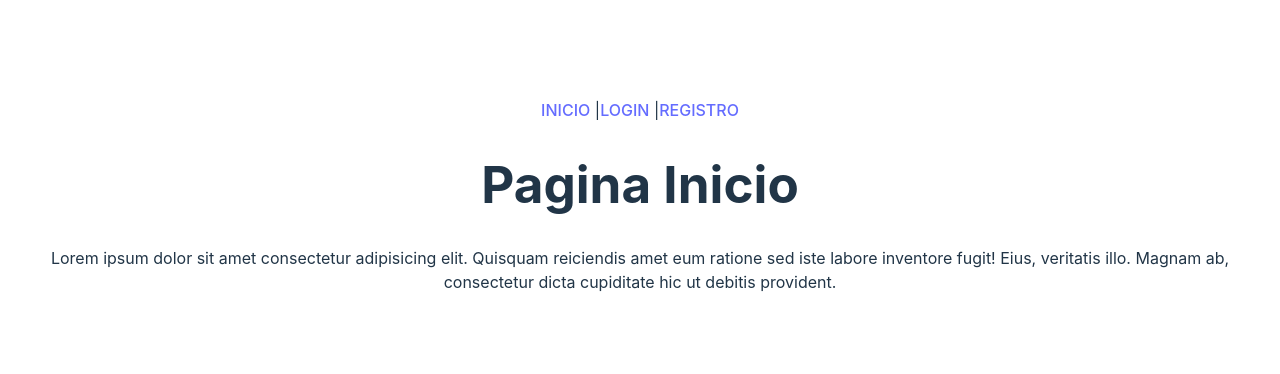
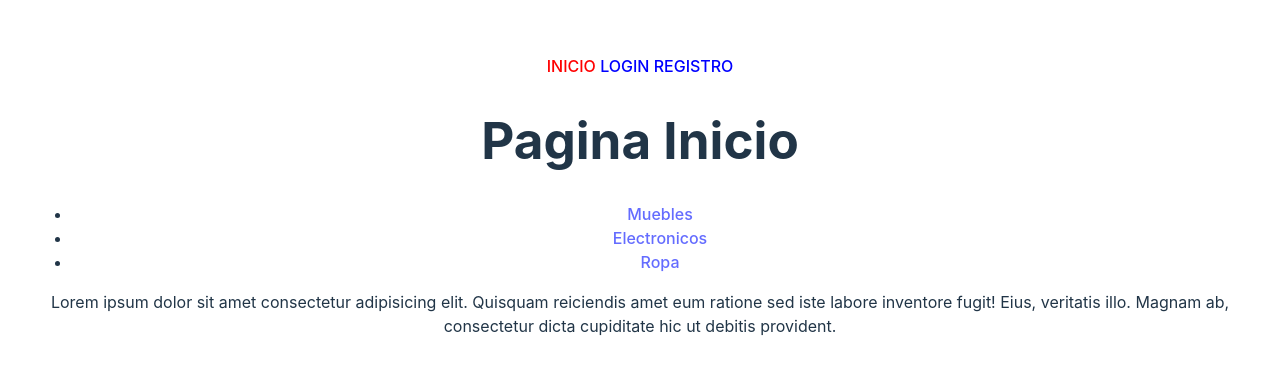
Before and after one commit to cchura94/frontend_proyecto_react_laravel, a React (Vite) app: page / in a window 1280 px wide. Shown: the part 196-570 px from the top of the page. Built offline with nearby package versions, Linux system fonts and the light colour scheme.

Commit message:
react route dinamic

```diff
--- a/src/App.jsx
+++ b/src/App.jsx
@@ -6,6 +6,7 @@ import Inicio from './views/Inicio'
 import Login from './views/Login'
 import Registro from './views/Registro'
 import Navbar from './components/Navbar'
+import InicioCategoria from './views/InicioCategoria'
 
 function App() {
   // const [count, setCount] = useState(0)
@@ -18,6 +19,8 @@ function App() {
         <Route path='/' element={<Inicio />}></Route>
         <Route path="/login" element={<Login />}></Route>
         <Route path='/registro' element={<Registro />}></Route>
+
+        <Route path='/categoria/:slug' element={<InicioCategoria />}></Route>
       </Routes>
     </>
   )
--- a/src/components/Navbar.jsx
+++ b/src/components/Navbar.jsx
@@ -1,13 +1,18 @@
-import { Link } from "react-router-dom"
+import { Link, NavLink } from "react-router-dom"
 
 const NavBar = () => {
     return (
         <>
-            <Link to="/">INICIO</Link> |
-            <Link to="/login">LOGIN</Link> |
-            <Link to="/registro">REGISTRO</Link>
+            {routes.map(route => (
+                <NavLink to={route.to} style={({isActive}) => ({color: isActive?'red':'blue'})}>{route.text}</NavLink>
+            ))}
         </>
     )
 }
 
+const routes = []
+routes.push({ to: '/', text: 'INICIO ' })
+routes.push({ to: '/login', text: 'LOGIN ' })
+routes.push({ to: '/registro', text: 'REGISTRO ' })
+
 export default NavBar
--- a/src/views/Inicio.jsx
+++ b/src/views/Inicio.jsx
@@ -1,12 +1,30 @@
+import { Link } from "react-router-dom";
+
 const Inicio = () => {
 
     return (
         <>
             <h1>Pagina Inicio</h1>
+
+            <ul>
+                {categorias.map(categoria => (
+                    <li>
+                        <Link to={`categoria/${categoria.slug}`}>{categoria.nombre}</Link>
+                    </li>
+                ))}
+            </ul>
+
+
             <p>Lorem ipsum dolor sit amet consectetur adipisicing elit. Quisquam reiciendis amet eum ratione sed iste labore inventore fugit! Eius, veritatis illo. Magnam ab, consectetur dicta cupiditate hic ut debitis provident.</p>
         </>
     )
 
 }
 
+const categorias = [
+    { nombre: 'Muebles', slug: 'muebles', detalle: "Muebles para oficinas"},
+    { nombre: 'Electronicos', slug: 'electronicos', detalle: "Todo para PCs"},
+    { nombre: 'Ropa', slug: 'ropa', detalle: "Ropa para damas"}
+]
+
 export default Inicio;
--- /dev/null
+++ b/src/views/InicioCategoria.jsx
@@ -0,0 +1,18 @@
+import { useNavigate, useParams } from "react-router-dom";
+
+const InicioCategoria = () => {
+
+    const {slug} = useParams()
+    const navigate = useNavigate()
+
+    return (
+        <>
+            <h1>{slug}</h1>
+
+            <button onClick={() => navigate("/") }>Volver</button>
+        </>
+    )
+
+}
+
+export default InicioCategoria;
```
